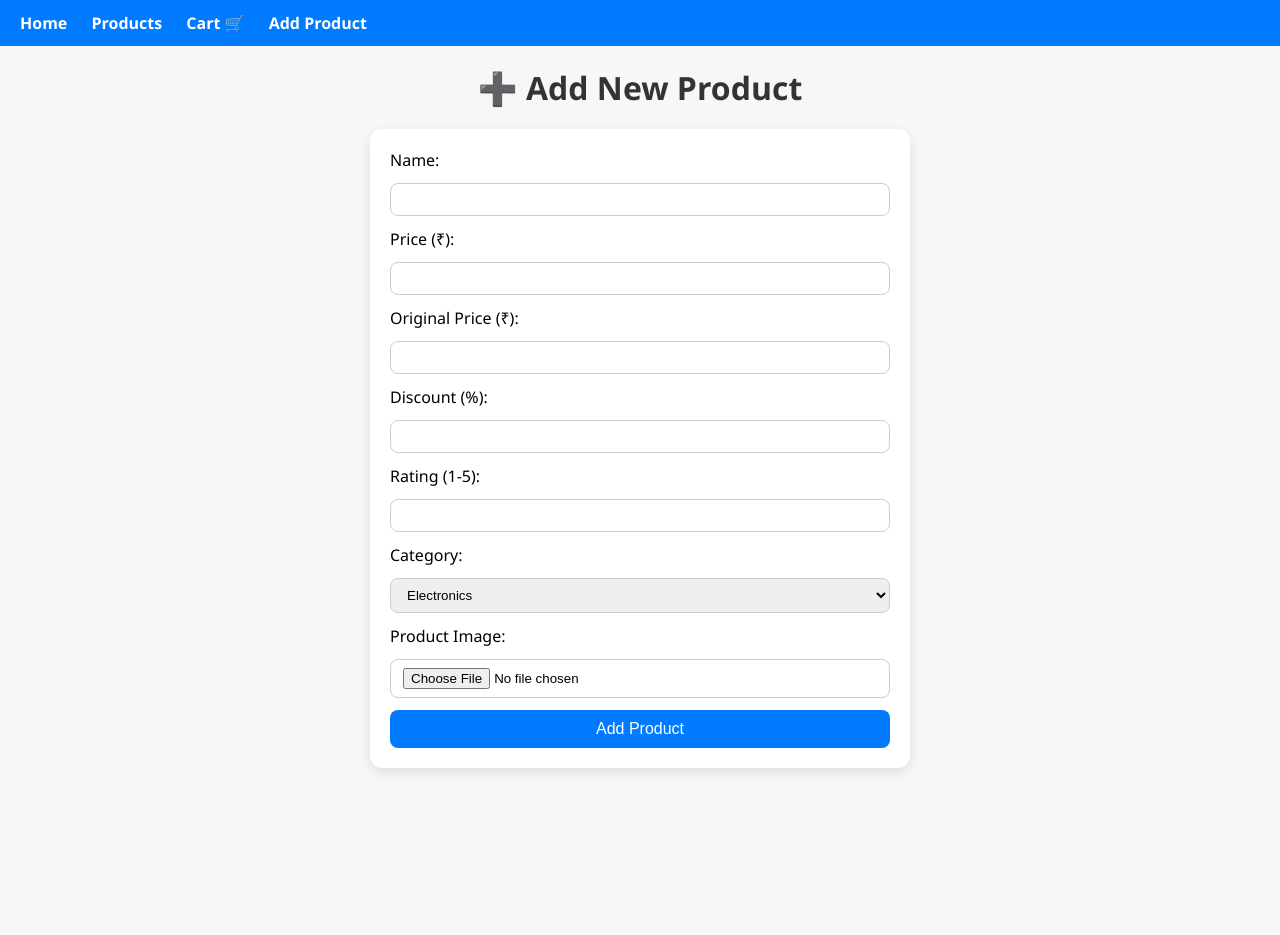
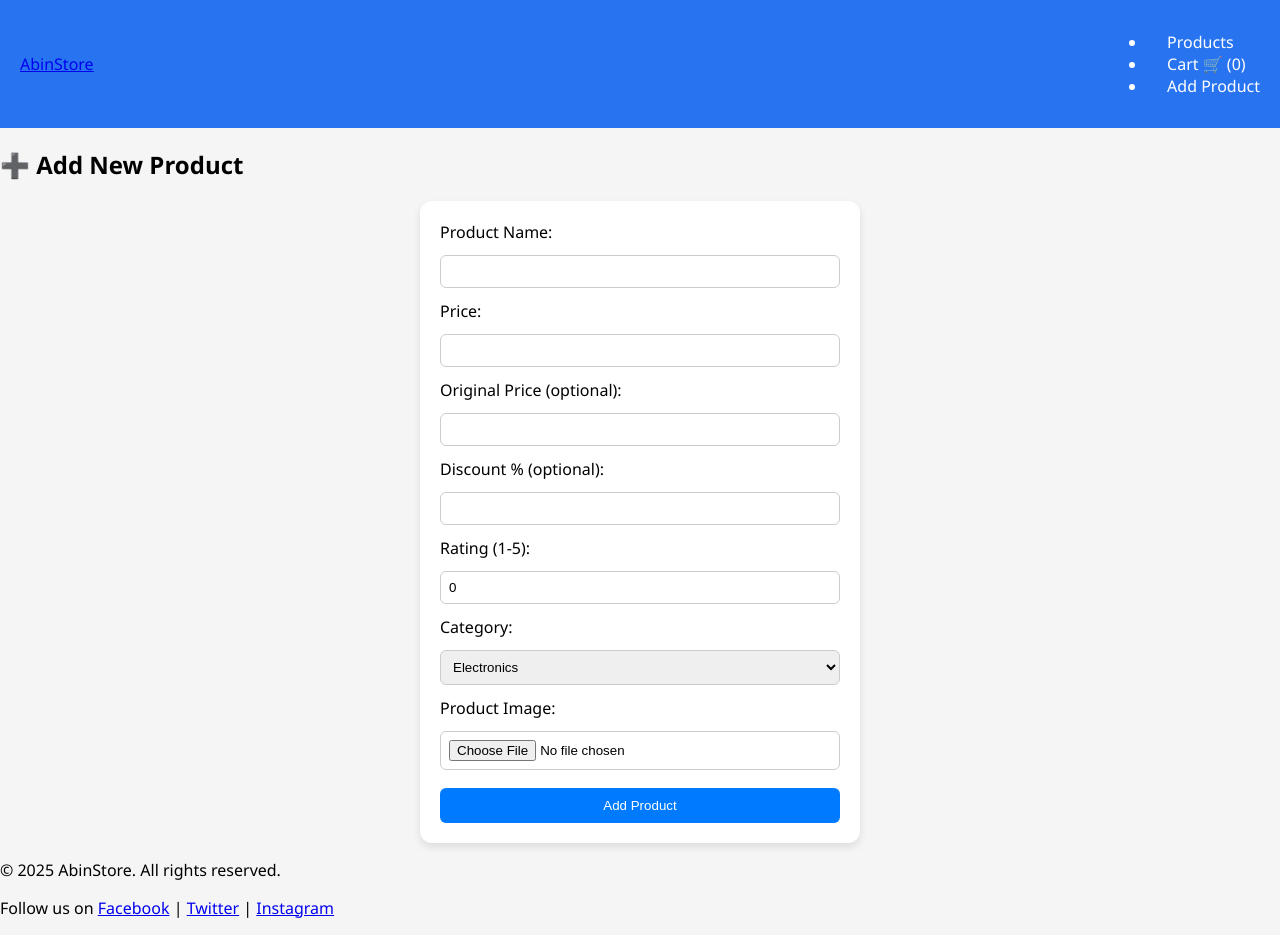
Before and after one commit to AbinNazer/ecom_webapp, a Flask app: page /add_product in a window 1280 px wide. Before the commit the page ends 772 px from the top, so only its background shows below. Run offline with Flask 3, Linux system fonts and the light colour scheme.

Commit message:
fully updated

```diff
--- a/app.py
+++ b/app.py
@@ -4,7 +4,7 @@ from werkzeug.utils import secure_filename
 
 app = Flask(__name__)
 
-# Configuration for image uploads
+# Config for image uploads
 UPLOAD_FOLDER = 'static/images'
 ALLOWED_EXTENSIONS = {'png', 'jpg', 'jpeg', 'gif'}
 app.config['UPLOAD_FOLDER'] = UPLOAD_FOLDER
@@ -16,18 +16,18 @@ if not os.path.exists(UPLOAD_FOLDER):
 products = [
     {
         'id': 1,
-        'name': 'Sample Product 1',
-        'price': 499,
-        'original_price': 599,
-        'discount': 20,
+        'name': 'Smartphone',
+        'price': 14999,
+        'original_price': 19999,
+        'discount': 25,
         'rating': 4,
         'category': 'Electronics',
         'image': '/static/images/sample1.jpg'
     },
     {
         'id': 2,
-        'name': 'Sample Product 2',
-        'price': 299,
+        'name': 'Book: Python Basics',
+        'price': 499,
         'original_price': None,
         'discount': None,
         'rating': 5,
@@ -37,38 +37,33 @@ products = [
 ]
 
 categories = ['Electronics', 'Books', 'Clothing', 'Toys']
-
 cart = []
 
-# Helper function to check allowed file extensions
+# Helper function
 def allowed_file(filename):
     return '.' in filename and filename.rsplit('.', 1)[1].lower() in ALLOWED_EXTENSIONS
 
-# Home page route
+# Routes
 @app.route('/')
 def index():
-    return render_template('index.html')
+    featured_products = products[:4]  # first 4 products
+    return render_template('index.html', featured_products=featured_products)
 
-# Products page
 @app.route('/products')
 def products_page():
     search = request.args.get('search', '').lower()
     category = request.args.get('category', '')
-
     filtered_products = products
     if search:
         filtered_products = [p for p in filtered_products if search in p['name'].lower()]
     if category:
         filtered_products = [p for p in filtered_products if p['category'] == category]
-
     return render_template('products.html', products=filtered_products, categories=categories)
 
-# Cart page
 @app.route('/cart')
 def cart_page():
     return render_template('cart.html', cart=cart)
 
-# Add to cart
 @app.route('/add_to_cart/<int:product_id>')
 def add_to_cart(product_id):
     product = next((p for p in products if p['id'] == product_id), None)
@@ -76,7 +71,6 @@ def add_to_cart(product_id):
         cart.append(product)
     return redirect(url_for('cart_page'))
 
-# Add new product page
 @app.route('/add_product', methods=['GET', 'POST'])
 def add_product():
     if request.method == 'POST':
@@ -96,7 +90,7 @@ def add_product():
             image_file.save(image_path)
             image_url = f'/static/images/{filename}'
         else:
-            image_url = '/static/images/default.png'  # default image
+            image_url = '/static/images/default.png'
 
         new_product = {
             'id': max(p['id'] for p in products) + 1 if products else 1,
--- /dev/null
+++ b/static/js/main.js
@@ -0,0 +1,18 @@
+// Simple JS for product card hover effects or dynamic filtering
+document.addEventListener("DOMContentLoaded", function() {
+    const filterForm = document.querySelector(".filter-form");
+    if(filterForm) {
+        filterForm.addEventListener("submit", function() {
+            console.log("Filters applied!");
+        });
+    }
+
+    const addBtns = document.querySelectorAll(".add-btn");
+    addBtns.forEach(btn => {
+        btn.addEventListener("click", function(e) {
+            e.preventDefault();
+            alert("Product added to cart!");
+            window.location.href = this.href; // redirect after alert
+        });
+    });
+});
--- a/static/style.css
+++ b/static/style.css
@@ -1,172 +1,199 @@
+/* ===== Global Styles ===== */
 body {
     font-family: 'Segoe UI', Tahoma, Geneva, Verdana, sans-serif;
-    background: #f7f7f7;
+    background: #f5f5f5;
     margin: 0;
     padding: 0;
 }
 
+/* ===== Header ===== */
 header {
-    background: #007bff;
-    padding: 12px 20px;
+    background: #2874f0;
+    color: white;
+    padding: 15px 20px;
+    display: flex;
+    justify-content: space-between;
+    align-items: center;
+}
+
+header h1 {
+    font-size: 1.8rem;
 }
 
 header nav a {
     color: white;
-    margin-right: 20px;
     text-decoration: none;
-    font-weight: bold;
+    margin-left: 20px;
+    font-weight: 500;
 }
 
 header nav a:hover {
     text-decoration: underline;
 }
 
-.title {
-    text-align: center;
-    margin: 20px 0;
-    font-size: 2rem;
-    color: #333;
-}
-
+/* ===== Filters ===== */
 .filters {
     display: flex;
     justify-content: center;
-    margin-bottom: 20px;
+    margin: 20px 0;
 }
 
-.filter-form {
-    display: flex;
-    gap: 10px;
+.filter-form input,
+.filter-form select {
+    padding: 8px 12px;
+    border-radius: 6px;
+    border: 1px solid #ccc;
+    margin-right: 10px;
 }
 
-.search-bar, .category-select {
-    padding: 8px 12px;
-    border-radius: 8px;
-    border: 1px solid #ccc;
-}
-
-.filter-btn {
-    background: #28a745;
+.filter-form button {
+    background: #ff5722;
     color: white;
+    padding: 8px 14px;
     border: none;
-    padding: 8px 14px;
-    border-radius: 8px;
+    border-radius: 6px;
     cursor: pointer;
 }
 
+.filter-form button:hover {
+    background: #e64a19;
+}
+
+/* ===== Product Grid ===== */
 .grid {
     display: grid;
-    grid-template-columns: repeat(auto-fit, minmax(220px, 1fr));
+    grid-template-columns: repeat(auto-fill, minmax(220px, 1fr));
     gap: 20px;
-    padding: 0 20px 40px;
+    padding: 0 20px 20px 20px;
 }
 
 .card {
     background: white;
     border-radius: 12px;
-    box-shadow: 0 4px 12px rgba(0,0,0,0.1);
+    box-shadow: 0 4px 8px rgba(0,0,0,0.1);
     overflow: hidden;
-    transition: transform 0.2s;
+    position: relative;
+    transition: transform 0.2s, box-shadow 0.2s;
 }
 
 .card:hover {
-    transform: translateY(-6px);
+    transform: translateY(-5px);
+    box-shadow: 0 6px 12px rgba(0,0,0,0.15);
 }
 
-.image-container {
-    position: relative;
-}
-
-.image-container img {
+.card img {
     width: 100%;
-    height: 200px;
+    height: 180px;
     object-fit: cover;
 }
 
 .discount-badge {
     position: absolute;
-    top: 8px;
-    left: 8px;
-    background: #ff4d4d;
+    top: 10px;
+    left: 10px;
+    background: #ff3d00;
     color: white;
+    padding: 4px 8px;
+    border-radius: 6px;
     font-size: 0.8rem;
-    padding: 5px 8px;
-    border-radius: 5px;
 }
 
 .card-content {
     padding: 12px;
 }
 
+.card-content h3 {
+    margin: 8px 0;
+    font-size: 1.1rem;
+}
+
 .price {
-    font-size: 1.2rem;
+    font-size: 1.1rem;
     font-weight: bold;
-    color: #333;
 }
 
 .old-price {
     text-decoration: line-through;
     color: #888;
-    font-size: 0.9rem;
     margin-left: 6px;
 }
 
 .rating {
-    margin: 8px 0;
+    color: #fbc02d;
+    margin: 6px 0;
 }
 
-.star {
-    color: #ccc;
+/* ===== Buttons ===== */
+.btn {
+    display: inline-block;
+    background: #ff9800;
+    color: white;
+    padding: 8px 12px;
+    border-radius: 6px;
+    text-decoration: none;
+    text-align: center;
+    margin-top: 6px;
 }
 
-.star.filled {
-    color: #fbc02d;
+.btn:hover {
+    background: #f57c00;
 }
 
-.add-btn {
-    display: inline-block;
-    background: #28a745;
-    color: white;
-    padding: 8px 12px;
+/* ===== Cart Page ===== */
+.cart-item {
+    display: flex;
+    align-items: center;
+    justify-content: space-between;
+    background: white;
+    margin: 10px 20px;
+    padding: 10px;
     border-radius: 8px;
-    text-decoration: none;
-    transition: background 0.3s;
 }
 
-.add-btn:hover {
-    background: #218838;
+.cart-item img {
+    width: 80px;
+    height: 80px;
+    object-fit: cover;
+    border-radius: 6px;
 }
 
-/* Add Product Form */
+.cart-item h4 {
+    margin: 0 10px;
+}
+
+.cart-item p {
+    margin: 0 10px;
+}
+
+/* ===== Add Product Form ===== */
 .add-product-form {
-    max-width: 500px;
-    margin: 0 auto 40px;
-    background: white;
-    padding: 20px;
-    border-radius: 12px;
-    box-shadow: 0 4px 12px rgba(0,0,0,0.1);
     display: flex;
     flex-direction: column;
     gap: 12px;
+    max-width: 500px;
+    margin: 20px auto;
+    padding: 20px;
+    background: white;
+    border-radius: 12px;
+    box-shadow: 0 4px 8px rgba(0,0,0,0.1);
 }
 
 .add-product-form input,
 .add-product-form select {
-    padding: 8px 12px;
-    border-radius: 8px;
+    padding: 8px;
+    border-radius: 6px;
     border: 1px solid #ccc;
 }
 
-.submit-btn {
+.add-product-form .btn {
     background: #007bff;
     color: white;
+    padding: 10px;
+    border-radius: 6px;
     border: none;
-    padding: 10px;
-    border-radius: 8px;
     cursor: pointer;
-    font-size: 1rem;
 }
 
-.submit-btn:hover {
+.add-product-form .btn:hover {
     background: #0056b3;
 }
--- a/templates/add_product.html
+++ b/templates/add_product.html
@@ -1,35 +1,59 @@
 {% extends "base.html" %}
 {% block content %}
-
 <h2 class="title">➕ Add New Product</h2>
 
-<form method="POST" enctype="multipart/form-data" class="add-product-form">
-  <label>Name:</label>
-  <input type="text" name="name" required>
+<form action="/add_product" method="post" enctype="multipart/form-data" class="add-product-form">
+  <label for="name">Product Name:</label>
+  <input type="text" name="name" id="name" required>
 
-  <label>Price (₹):</label>
-  <input type="number" name="price" step="0.01" required>
+  <label for="price">Price:</label>
+  <input type="number" name="price" id="price" required>
 
-  <label>Original Price (₹):</label>
-  <input type="number" name="original_price" step="0.01">
+  <label for="original_price">Original Price (optional):</label>
+  <input type="number" name="original_price" id="original_price">
 
-  <label>Discount (%):</label>
-  <input type="number" name="discount" min="0" max="100">
+  <label for="discount">Discount % (optional):</label>
+  <input type="number" name="discount" id="discount" min="0" max="100">
 
-  <label>Rating (1-5):</label>
-  <input type="number" name="rating" min="0" max="5">
+  <label for="rating">Rating (1-5):</label>
+  <input type="number" name="rating" id="rating" min="1" max="5" value="0">
 
-  <label>Category:</label>
-  <select name="category">
+  <label for="category">Category:</label>
+  <select name="category" id="category">
     {% for cat in categories %}
     <option value="{{ cat }}">{{ cat }}</option>
     {% endfor %}
   </select>
 
-  <label>Product Image:</label>
-  <input type="file" name="image">
+  <label for="image">Product Image:</label>
+  <input type="file" name="image" id="image" accept="image/*">
 
-  <button type="submit" class="btn submit-btn">Add Product</button>
+  <button type="submit" class="btn">Add Product</button>
 </form>
 
+<style>
+.add-product-form {
+  display: flex;
+  flex-direction: column;
+  gap: 12px;
+  max-width: 400px;
+  margin: 0 auto;
+}
+.add-product-form input, .add-product-form select {
+  padding: 8px;
+  border-radius: 6px;
+  border: 1px solid #ccc;
+}
+.add-product-form .btn {
+  background: #007bff;
+  color: white;
+  padding: 10px;
+  border-radius: 6px;
+  border: none;
+  cursor: pointer;
+}
+.add-product-form .btn:hover {
+  background: #0056b3;
+}
+</style>
 {% endblock %}
--- a/templates/base.html
+++ b/templates/base.html
@@ -2,20 +2,49 @@
 <html lang="en">
 <head>
     <meta charset="UTF-8">
-  <title>My E-commerce Site</title>
+    <meta name="viewport" content="width=device-width, initial-scale=1.0">
+    <title>Abin Store</title>
+
+    <!-- CSS -->
     <link rel="stylesheet" href="{{ url_for('static', filename='style.css') }}">
+
+    <!-- Favicon -->
+    <link rel="icon" href="{{ url_for('static', filename='images/favicon.png') }}">
+
+    <!-- JS -->
+    <script src="{{ url_for('static', filename='js/main.js') }}" defer></script>
 </head>
 <body>
-  <header>
+    <!-- Navbar -->
+    <header class="navbar">
+        <div class="logo">
+            <a href="{{ url_for('index') }}">AbinStore</a>
+        </div>
         <nav>
-      <a href="{{ url_for('index') }}">Home</a>
-      <a href="{{ url_for('products_page') }}">Products</a>
-      <a href="{{ url_for('cart_page') }}">Cart 🛒</a>
-      <a href="{{ url_for('add_product') }}">Add Product</a>
+            <ul class="nav-links">
+                <li><a href="{{ url_for('products_page') }}">Products</a></li>
+                <li><a href="{{ url_for('cart_page') }}">Cart 🛒 ({{ cart|length }})</a></li>
+                <li><a href="{{ url_for('add_product') }}">Add Product</a></li>
+            </ul>
         </nav>
     </header>
+
+    <!-- Main Content -->
     <main>
         {% block content %}{% endblock %}
     </main>
+
+    <!-- Footer -->
+    <footer>
+        <div class="footer-content">
+            <p>&copy; 2025 AbinStore. All rights reserved.</p>
+            <p>Follow us on
+                <a href="#">Facebook</a> |
+                <a href="#">Twitter</a> |
+                <a href="#">Instagram</a>
+            </p>
+        </div>
+    </footer>
+
 </body>
 </html>
```
Also changed, not shown: docker-compose.yml (+3 -5 lines), templates/cart.html (+15 -7 lines), templates/index.html (+16 -4 lines), templates/products.html (+50 -21 lines), 1 other file. Lines whose indentation alone changed are shown as unchanged.
